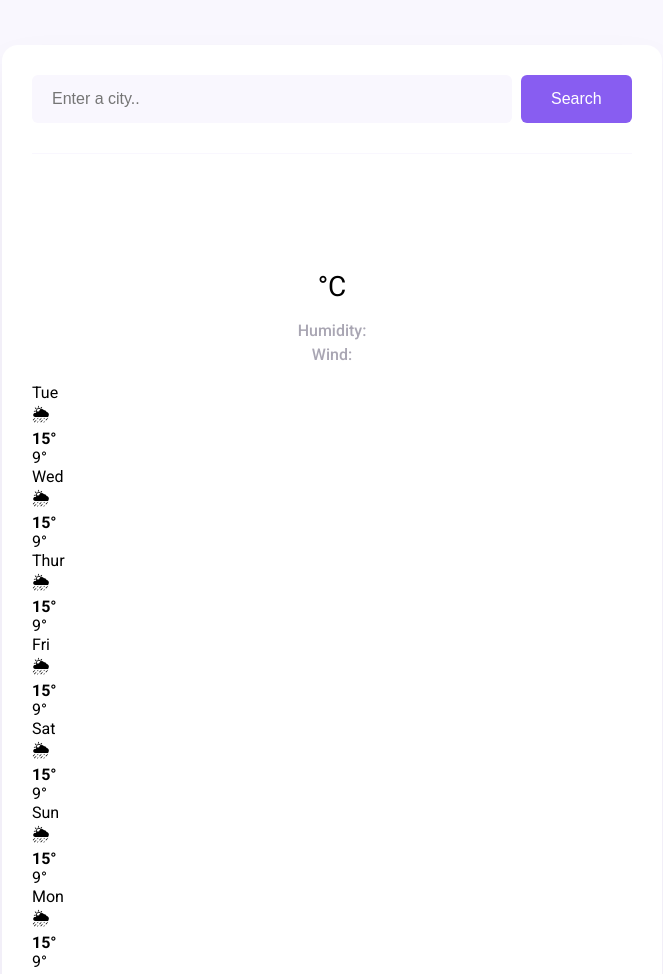
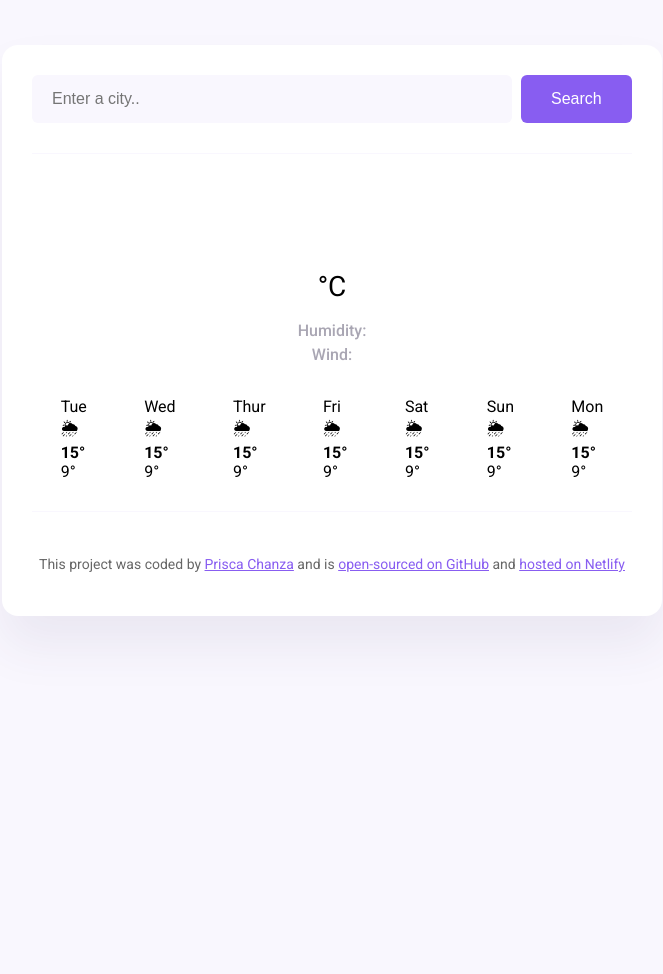
Before and after one commit to Priscachanza/my-vanilla-weather-app, a plain HTML site: page index.html in a window 1280 px wide. Shown: the top 974 px of the page, without its empty margins (308-971 px from the left). After the commit the page ends 800 px from the top, so only its background shows below. Drawn offline with nearby package versions, Linux system fonts and the light colour scheme; no server answers.

Commit message:
Update styles.css

```diff
--- a/src/styles.css
+++ b/src/styles.css
@@ -89,7 +89,7 @@ main {
   margin-top: 6px;
   font-size: 28px;
 }
-.weatehr-forecast {
+.weather-forecast {
   display: flex;
   justify-content: space-around;
   margin-top: 30px;
```
